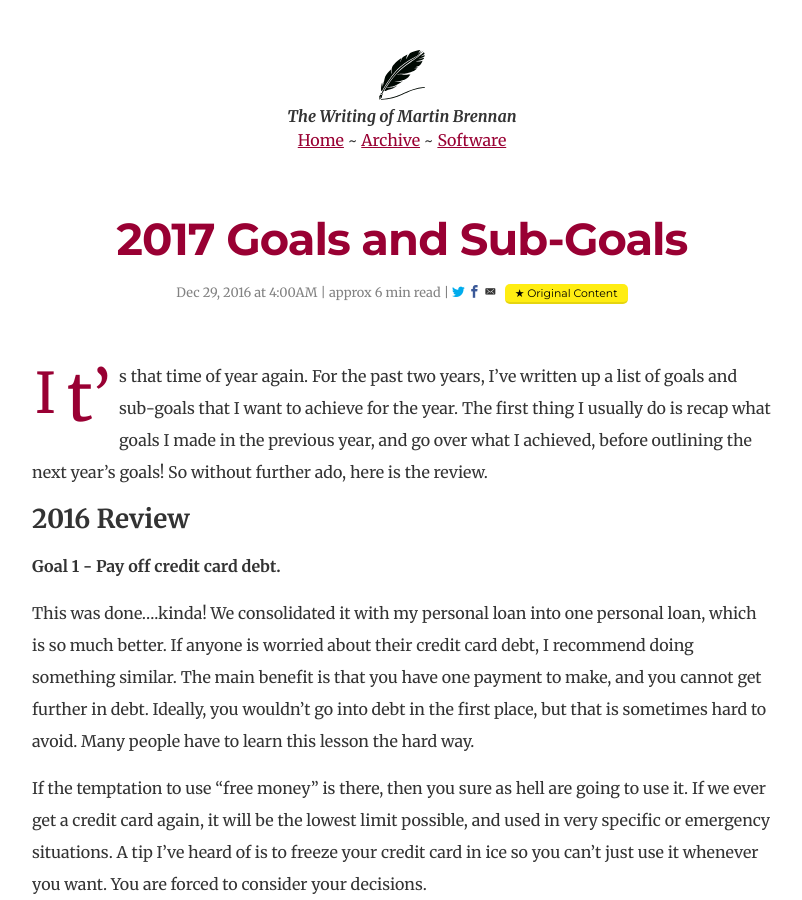
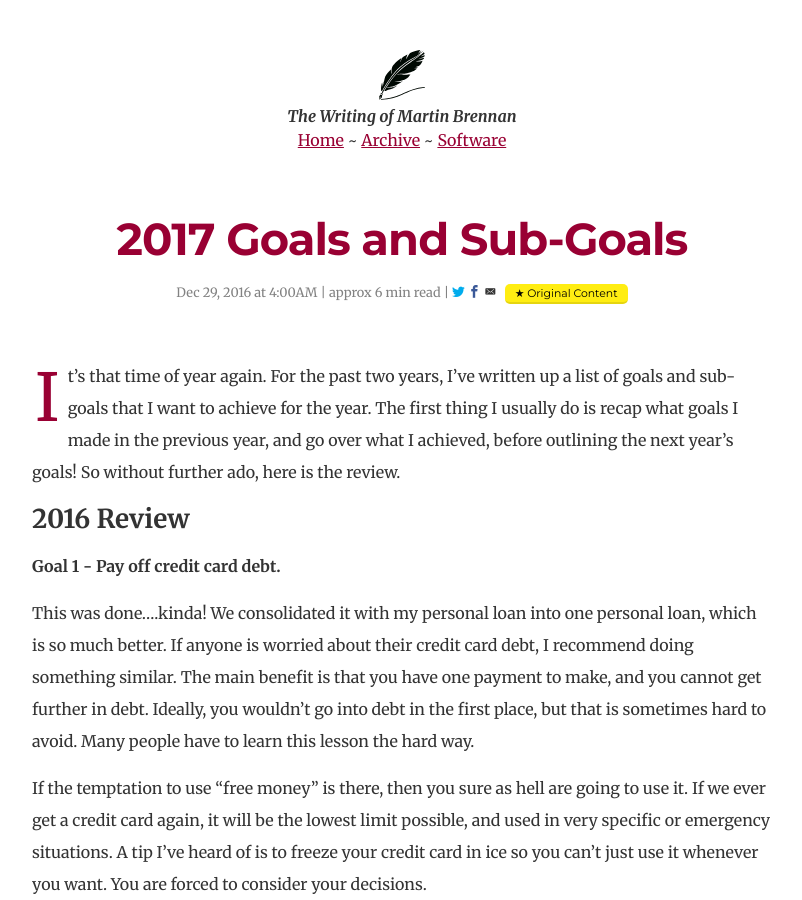
Before and after one commit to martin-brennan/writing.martin-brennan.com, a Jekyll site: the page built from _posts/2016-12-29-2017-goals-and-sub-goals.md, in a window 1280 px wide and 900 px high. Shown: the whole window, without its empty margins (238-1040 px from the left). Built offline with Jekyll 4.4.1, drawn with Linux system fonts in a browser that asks for light colours; some web fonts are replaced.

Commit message:
Fix first letter issues in some posts

```diff
--- a/_posts/2016-12-29-2017-goals-and-sub-goals.md
+++ b/_posts/2016-12-29-2017-goals-and-sub-goals.md
@@ -8,7 +8,7 @@ layout: post
 oc: true
 ---
 
-<span class="first-letter">I</span>t's that time of year again. For the past two years, I've written up a list of goals and sub-goals that I want to achieve for the year. The first thing I usually do is recap what goals I made in the previous year, and go over what I achieved, before outlining the next year's goals! So without further ado, here is the review.
+It's that time of year again. For the past two years, I've written up a list of goals and sub-goals that I want to achieve for the year. The first thing I usually do is recap what goals I made in the previous year, and go over what I achieved, before outlining the next year's goals! So without further ado, here is the review.
 
 <!--more-->
 
```
Also changed, not shown: _posts/2016-12-31-2017-reading-list.md (+1 -1 lines).
